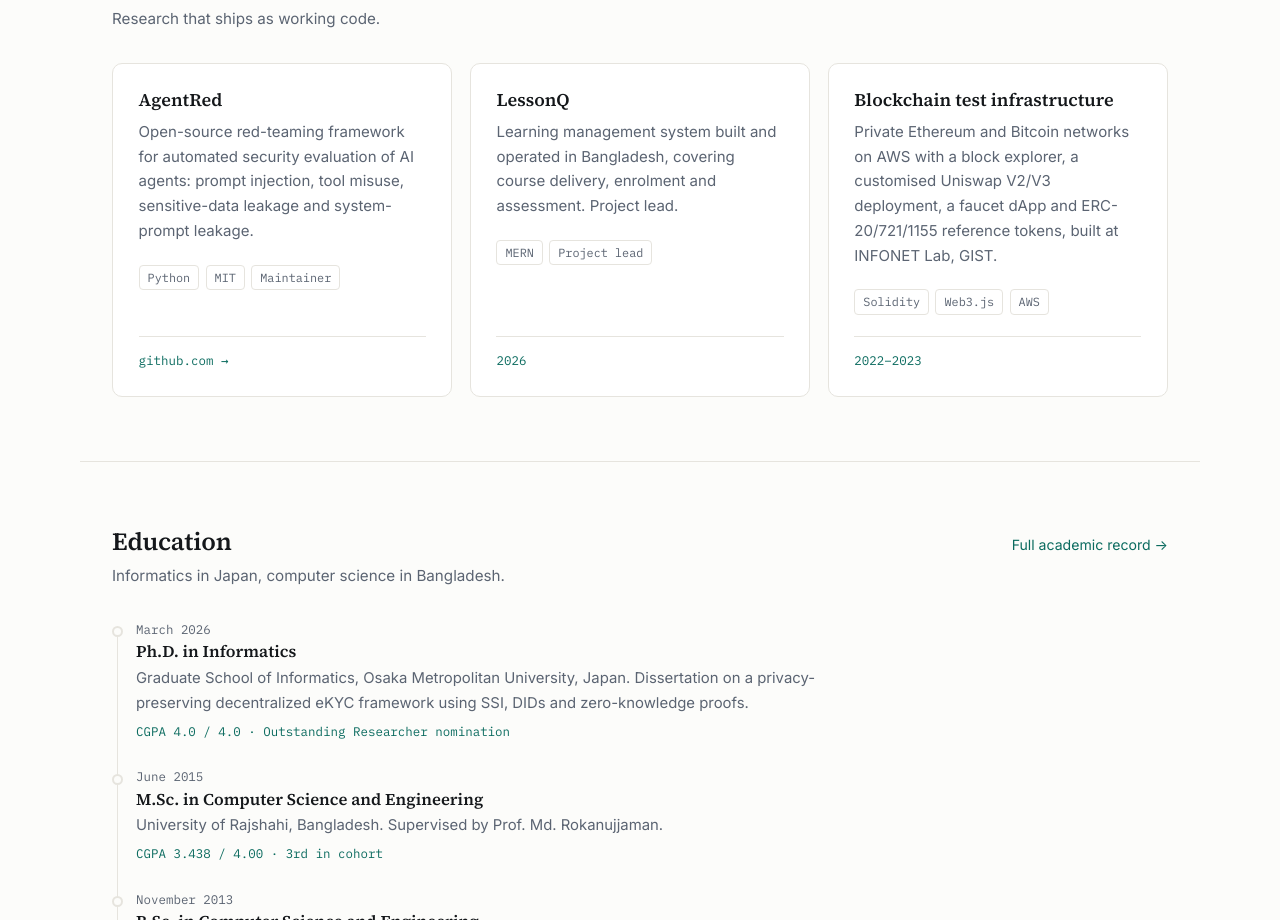
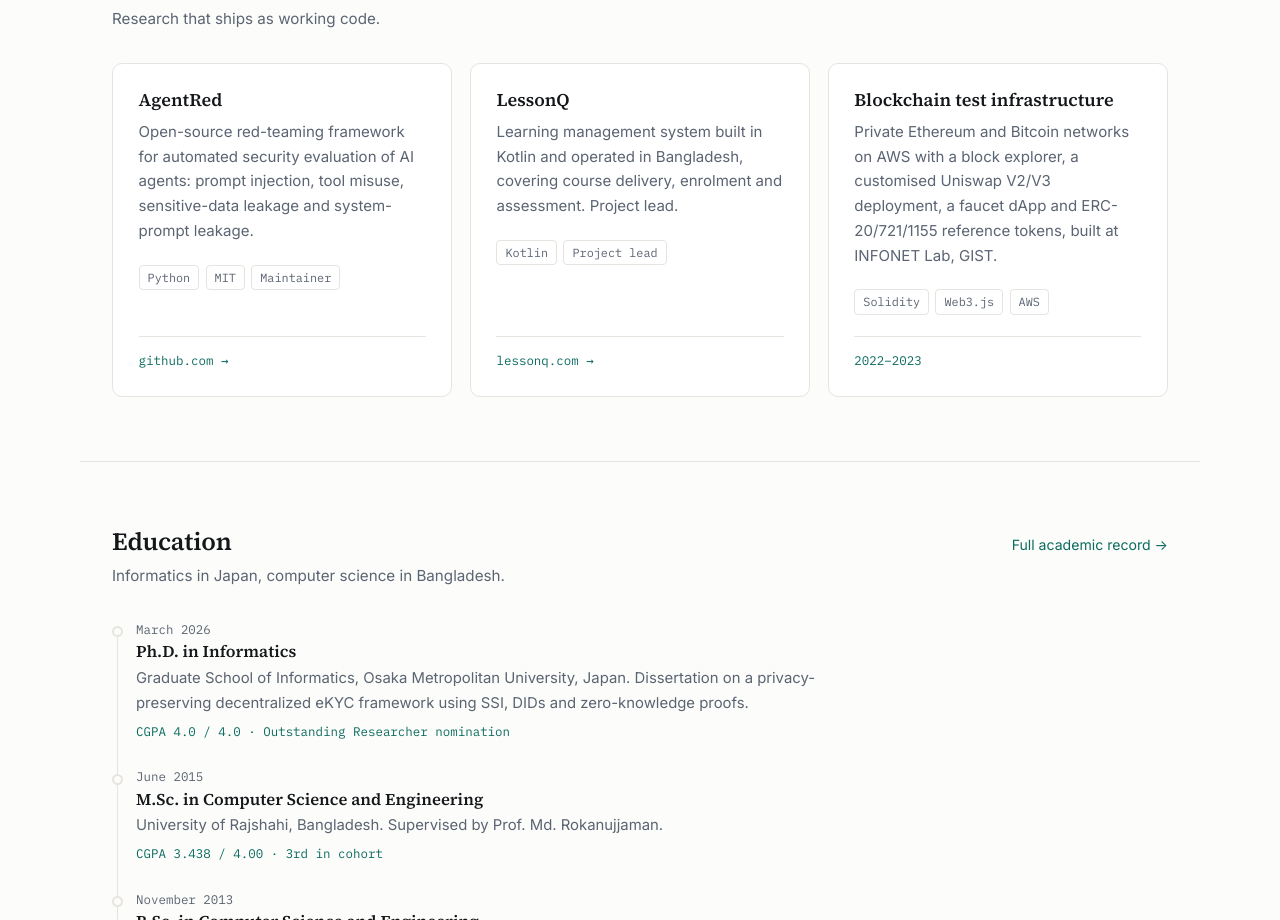
Before and after one commit to istiaque010/biography, a plain HTML site: page index.html in a window 1280 px wide. Shown: the part 2405-3325 px from the top of the page. Drawn offline with Linux system fonts and the light colour scheme.

Commit message:
Correct LessonQ stack to Kotlin and link the live site
Updates the home and research cards to say LessonQ is built in Kotlin,
replaces the MERN tag, and links the home card to lessonq.com.

```diff
--- a/index.html
+++ b/index.html
@@ -190,12 +190,12 @@
 
       <div class="card card--link">
         <h3>LessonQ</h3>
-        <p>Learning management system built and operated in Bangladesh, covering
+        <p>Learning management system built in Kotlin and operated in Bangladesh, covering
            course delivery, enrolment and assessment. Project lead.</p>
         <p class="area__tags card__tags">
-          <span class="tag">MERN</span><span class="tag">Project lead</span>
+          <span class="tag">Kotlin</span><span class="tag">Project lead</span>
         </p>
-        <span class="card__foot">2026</span>
+        <span class="card__foot"><a href="https://lessonq.com/" rel="noopener" target="_blank">lessonq.com &rarr;</a></span>
       </div>
 
       <div class="card card--link">
```
Also changed, not shown: research.html (+1 -1 lines).
